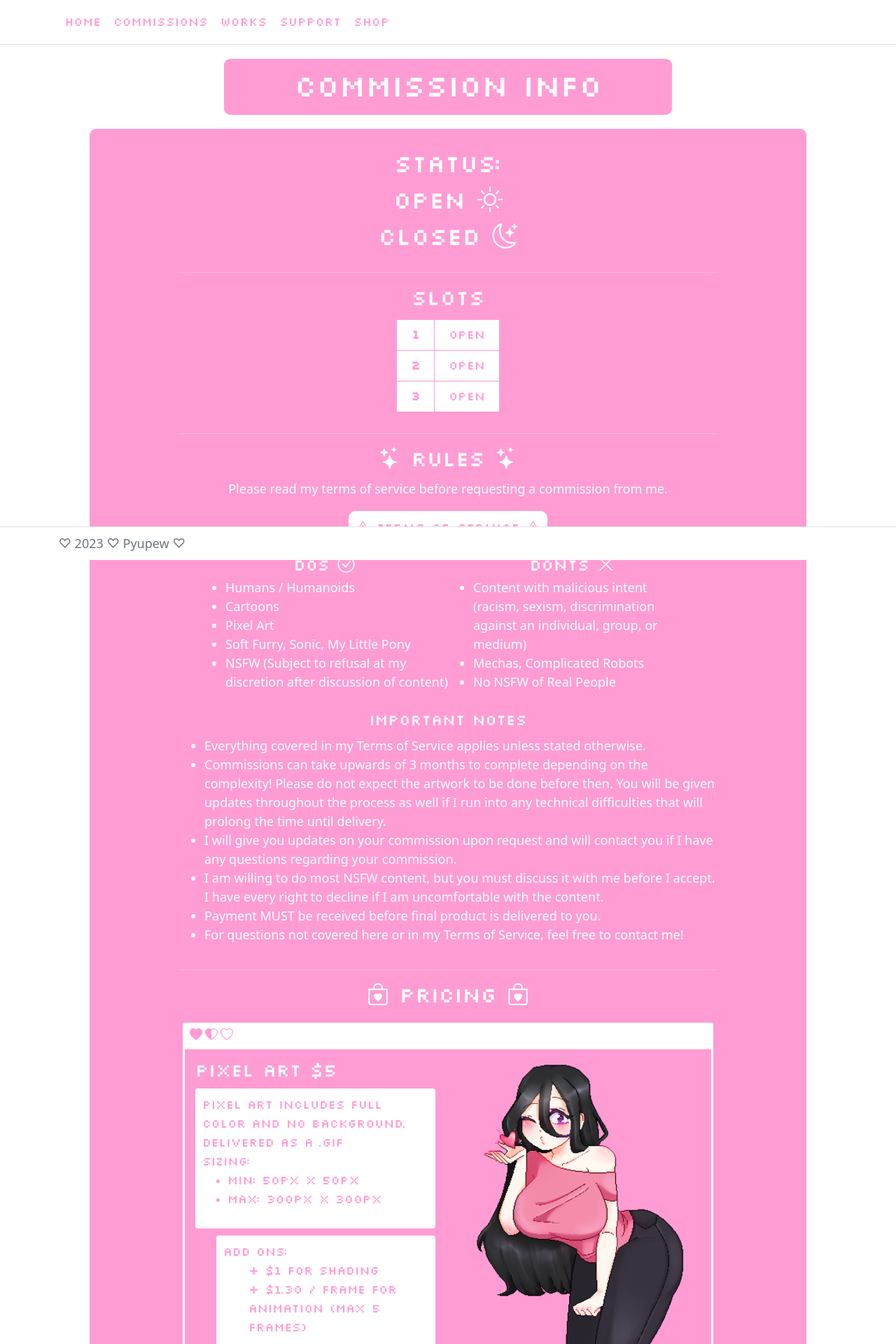
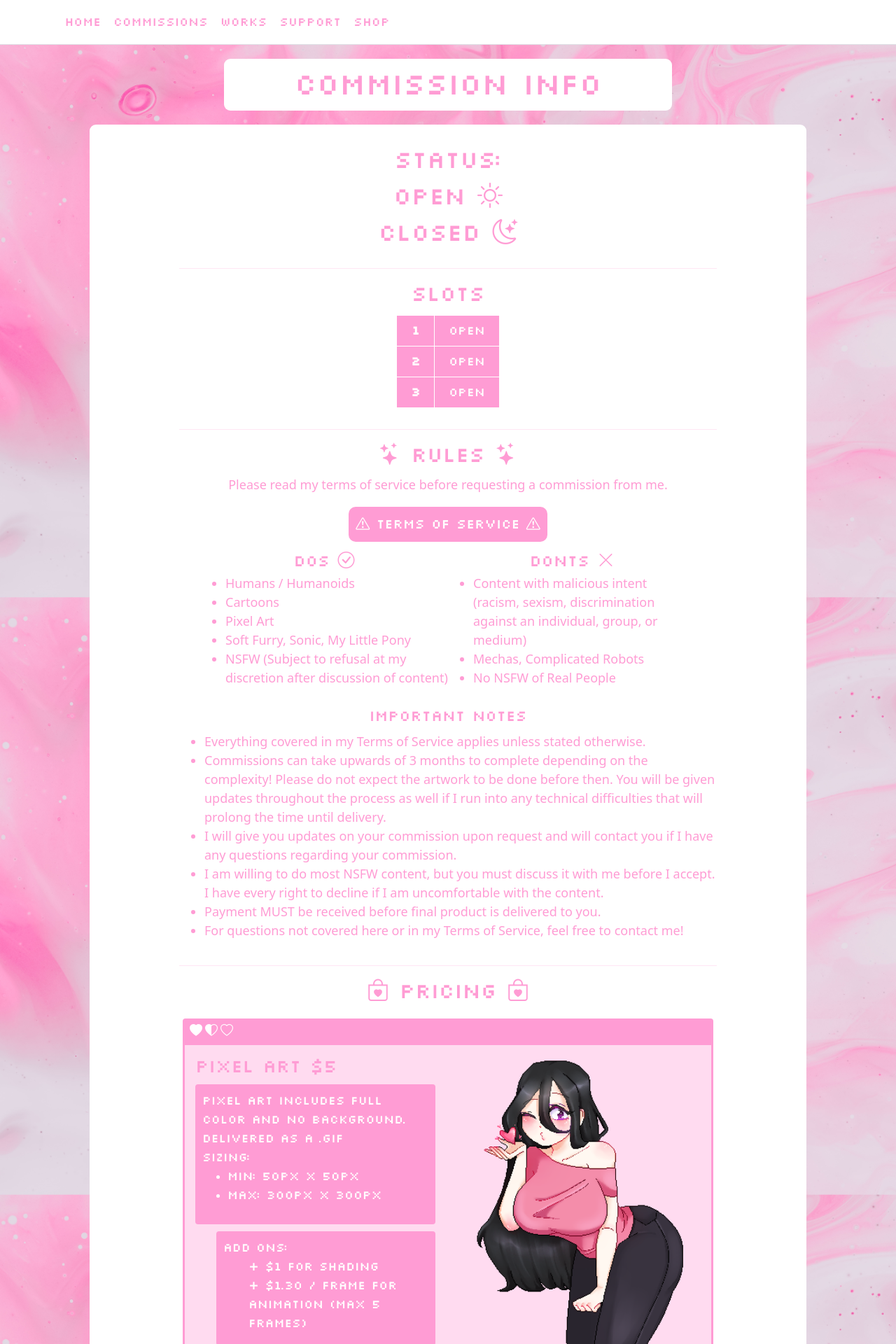
Before and after one commit to chaydotgit/pyupew-website, an Angular app: page /commissions in a window 1280 px wide. Shown: the top 1920 px of the page at 70% size. Built offline with nearby package versions, Linux system fonts and the light colour scheme; a web font is replaced by a local one.

Commit message:
changed colors and added background image

```diff
--- a/src/app/commissions/commissions.component.css
+++ b/src/app/commissions/commissions.component.css
@@ -6,18 +6,16 @@
   justify-content: space-evenly;
   margin: 20px 10%;
   padding: 10px;
-  color: white;
-  background-color: #ff9cd4;
-  border-color: #ff9cd4;
-  border-style: solid;
+  color: #ff9cd4;
+  background-color: white;
   border-radius: 9px;
 }
 
 .commissions {
   display: flex;
   flex-direction: column;
-  color: white;
-  background-color: #ff9cd4;
+  color: #ff9cd4;
+  background-color: white;
   padding: 30px 5% 30px;
   margin: 20px 2% 20px;
   border-radius: 9px;
@@ -32,9 +30,9 @@ table {
 
 td, th {
   font-family: silkscreennormal;
-  border: 1px solid #ff9cd4;
-  color: #ff9cd4;
-  background-color: white;
+  border: 1px solid white;
+  color: white;
+  background-color: #ff9cd4;
   text-align: center;
   padding: 8px 20px;
 }
@@ -71,14 +69,15 @@ h4 {
   letter-spacing: 4px;
   padding: 4px 10px 4px;
   margin: 10px 5px 0px;
-  background: white;
-  color: #ff9cd4;
+  background: #ff9cd4;
+  color: white;
   border-top-left-radius: 4px;
   border-top-right-radius: 4px;
 }
 
 .option {
-  border: 3px solid white;
+  border: 3px solid #ff9cd4;
+  background: #ffdbf0;
   border-bottom-left-radius: 4px;
   border-bottom-right-radius: 4px;
   margin: 0px 5px 5px;
@@ -110,8 +109,8 @@ img {
 }
 
 .description {
-  background-color: white;
-  color: #ff9cd4;
+  background-color: #ff9cd4;
+  color: white;
   font-family: silkscreennormal;
   padding: 10px 10px 10px;
   margin-bottom: 10px;
@@ -119,8 +118,8 @@ img {
 }
 
 .add-on {
-  background-color: white;
-  color: #ff9cd4;
+  background-color: #ff9cd4;
+  color: white;
   font-family: silkscreennormal;
   padding: 10px 10px 0px;
   margin-left: 30px;
@@ -157,8 +156,8 @@ img {
 
 .button {
   border: none;
-  color: #ff9cd4;
-  background-color: white;
+  color: white;
+  background-color: #ff9cd4;
   border-radius: 10px;
   padding: 10px 10px;
   margin: auto;
@@ -174,15 +173,15 @@ img {
   letter-spacing: 4px;
   padding: 4px 10px 4px;
   margin: 10px 5px 0px;
-  background: white;
-  color: #ff9cd4;
+  background: #ff9cd4;
+  color: white;
   font-family: silkscreennormal;
   border-top-left-radius: 4px;
   border-top-right-radius: 4px;
 }
 
 .template {
-  border: 3px solid white;
+  border: 3px solid #ff9cd4;
   border-bottom-left-radius: 4px;
   border-bottom-right-radius: 4px;
   margin: 0px 5px 5px;
--- a/src/app/home/home.component.css
+++ b/src/app/home/home.component.css
@@ -3,10 +3,10 @@
   flex-direction: column;
   justify-content: center;
   align-items: center;
-  color: white;
-  background-color: #ff9cd4;
+  color: #ff9cd4;
+  background-color: white;
   padding: 30px 5% 30px;
-  margin: 20px 2% 20px;
+  margin: 20px 3% 20px;
   border-radius: 9px;
 }
 
@@ -22,7 +22,7 @@ h2 {
 
 
 hr.rounded {
-  border-top: 2px solid white;
+  border-top: 2px solid #ff9cd4;
   margin: 20px auto 20px;
   width: 20%;
 }
@@ -45,15 +45,14 @@ hr.rounded {
   text-decoration: none;
   border-radius: 8px;
   margin: 2px;
-
-  background-color: white;
-  color: #ff9cd4;
+  background-color: #ff9cd4;
+  color: white;
 }
 
 .contact-button {
   border: none;
-  color: #ff9cd4;
-  background-color: white;
+  color: white;
+  background-color: #ff9cd4;
   border-radius: 10px;
   padding: 10px 10px;
   margin: auto;
@@ -73,7 +72,7 @@ hr.rounded {
 
 @media screen and (min-width: 1280px) {
   .welcome {
-    padding: 30px 40px 30px;
+    padding: 30px 60px 30px;
     margin: 20px 300px;
   }
 }
--- a/src/app/home/home.component.html
+++ b/src/app/home/home.component.html
@@ -22,7 +22,7 @@
   <hr class="rounded">
 
   <h2 class="text-center">Latest Sticker Release!</h2>
-  <img src="assets/images/sticker.jpg" style="width:300px;">
+  <img src="assets/images/sticker.gif" style="width:300px; border-radius: 4px;">
 
   <hr class="rounded">
 
--- a/src/app/support/support.component.css
+++ b/src/app/support/support.component.css
@@ -6,9 +6,9 @@
   justify-content: space-evenly;
   margin: 20px 10%;
   padding: 10px;
-  color: white;
-  background-color: #ff9cd4;
-  border-color: #ff9cd4;
+  color: #ff9cd4;
+  background-color: white;
+  border-color: white;
   border-style: solid;
   border-radius: 9px;
 }
@@ -16,8 +16,8 @@
 .body-text {
   display: flex;
   flex-direction: column;
-  color: white;
-  background-color: #ff9cd4;
+  color: #ff9cd4;
+  background-color: white;
   padding: 30px 5% 30px;
   margin: 20px 2% 20px;
   border-radius: 9px;
--- a/src/styles.css
+++ b/src/styles.css
@@ -5,12 +5,21 @@
 @import url('https://fonts.cdnfonts.com/css/lulo-clean');
 
 body {
-  margin-bottom: 60px;
+  background-image: url("src/assets/images/pawel-czerwinski-Pv8HPFPp6IA-unsplash.jpg");
+  background-size: cover;
+  background-attachment: fixed;
+  position: relative;
+}
+
+body::after {
+  content: '';
+  display: block;
+  height: 50px; /* Set same as footer's height */
 }
 
 footer {
   background-color: white;
-  position: fixed;
+  position: absolute;
   bottom: 0;
   padding: 10px;
   width: 100%;
```
Also changed, not shown: src/assets/images/pawel-czerwinski-Pv8HPFPp6IA-unsplash.jpg (added), 1 other file (tests, documents, lock files or other folders).
